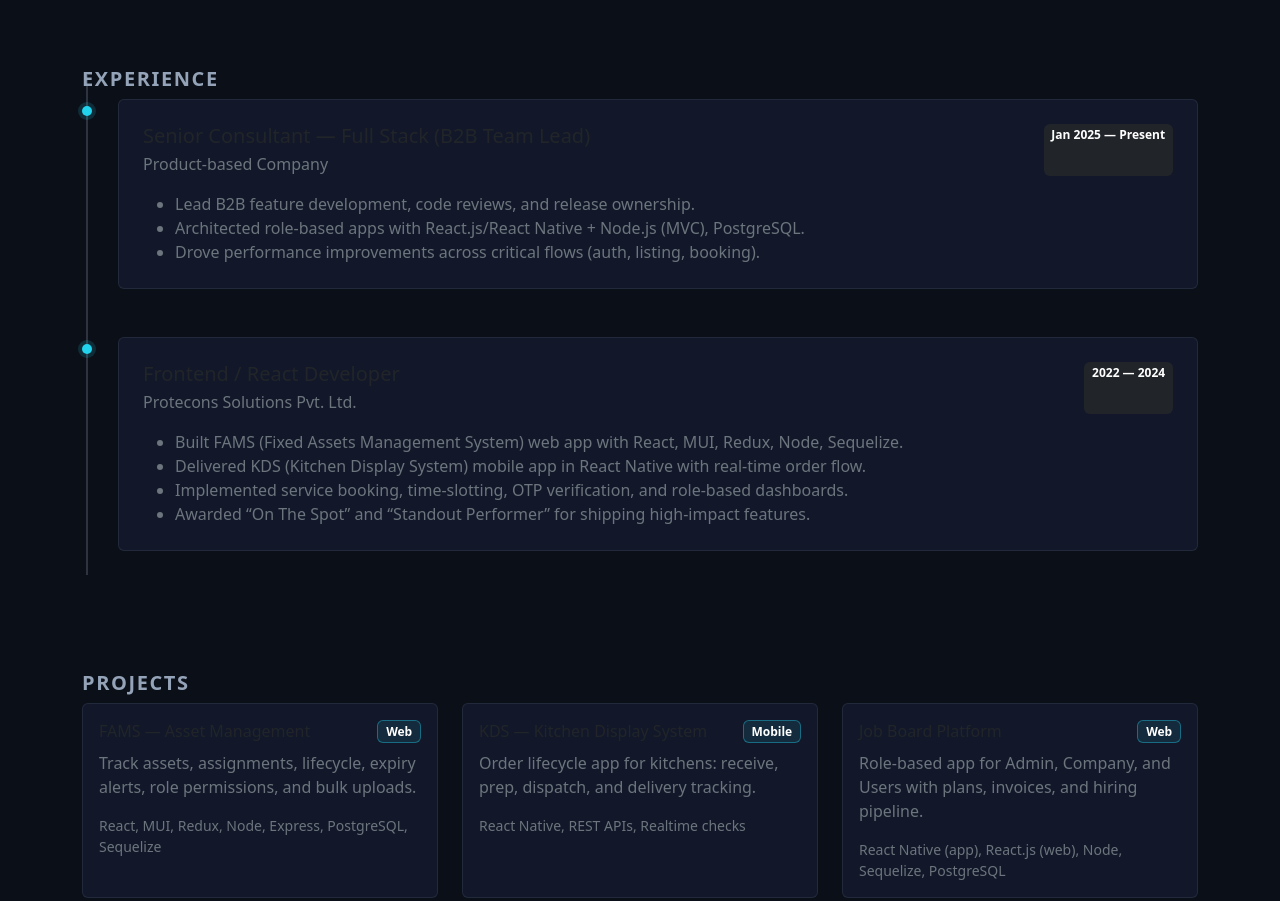
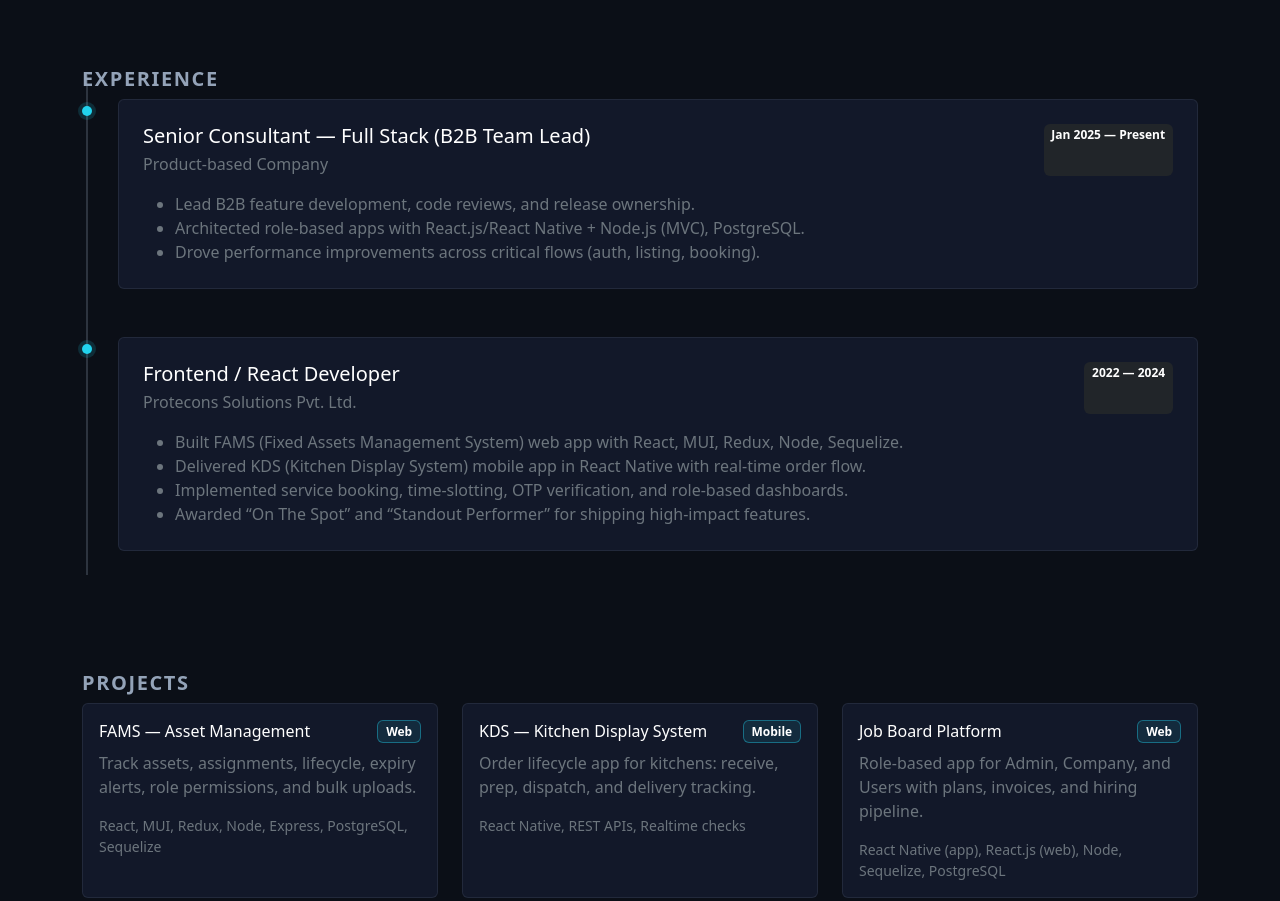
Before and after one commit to Nk72340/portfolio, a plain HTML site: page index.html in a window 1280 px wide. Shown: the part 940-1841 px from the top of the page. Drawn offline with nearby package versions, Linux system fonts and the light colour scheme.

Commit message:
Update index.html

```diff
--- a/index.html
+++ b/index.html
@@ -27,7 +27,7 @@
     .timeline-item::before { content:""; position:absolute; left:.75rem; top:.4rem; width:10px; height:10px; border-radius:50%; background:var(--accent); box-shadow:0 0 0 4px rgba(34,211,238,.15); }
     footer { border-top:1px dashed rgba(148,163,184,.25); }
     a { text-decoration:none; }
-    h3 { color: "white" !important ;}
+    h3 { color: white !important ;}
   </style>
 </head>
 <body>
```
